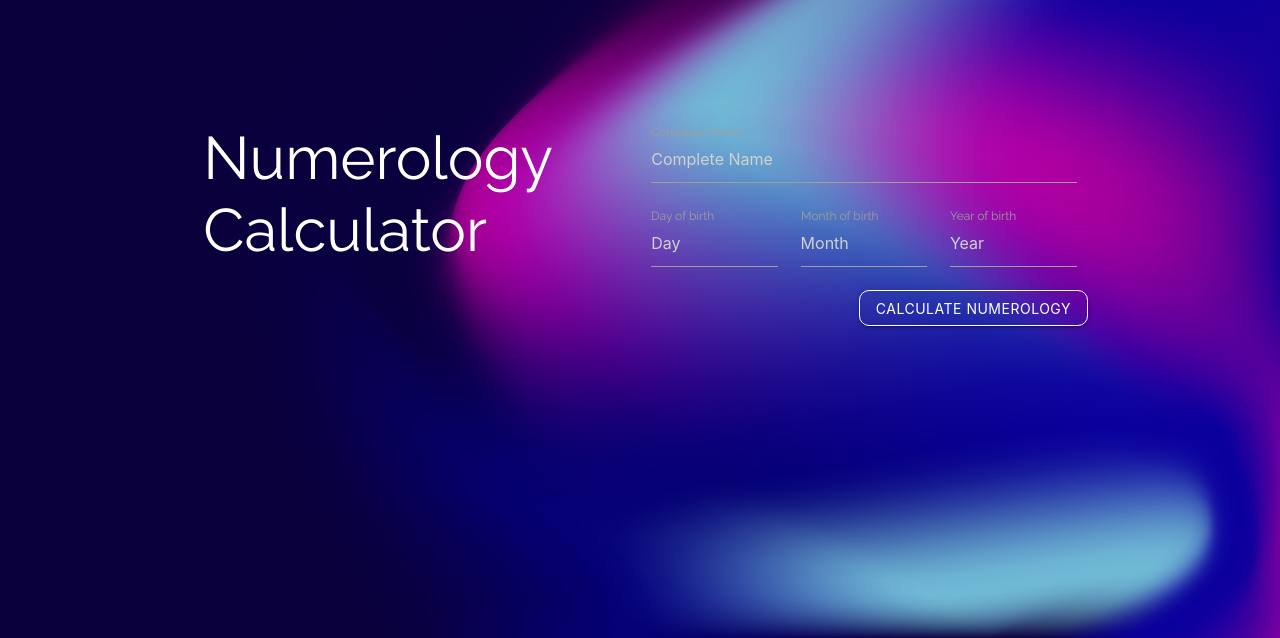
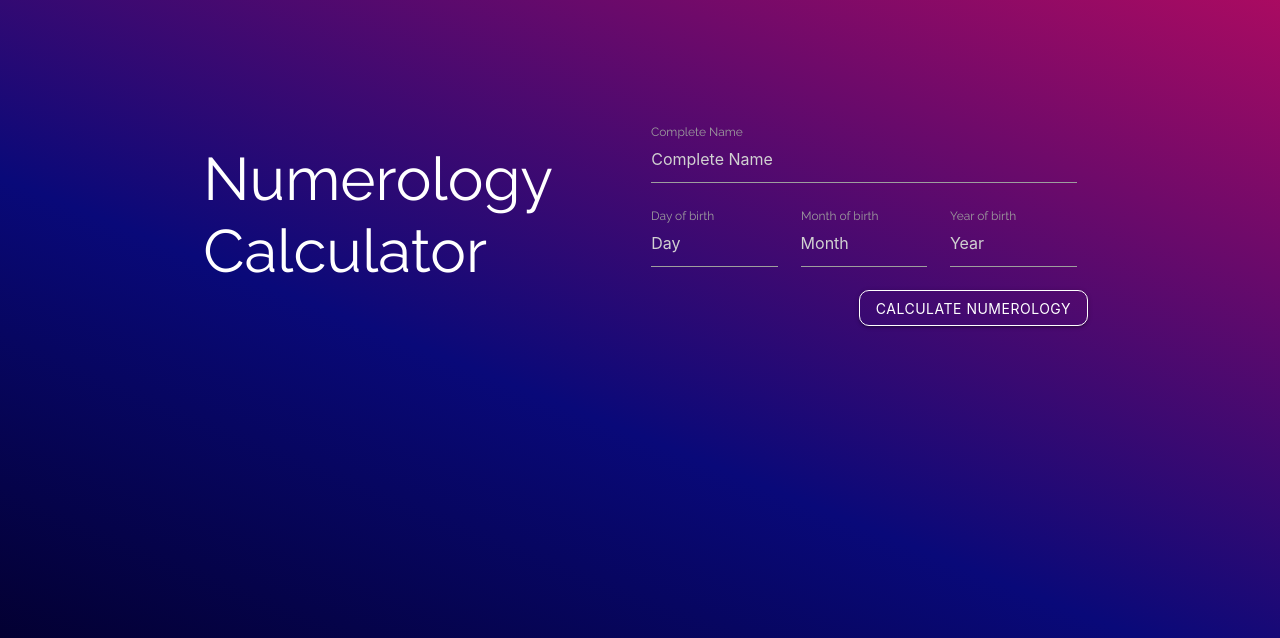
Before and after one commit to cristinapicatoste/numerology_calculator, a plain HTML site: page index.html in a window 1280 px wide. Shown: the part 162-800 px from the top of the page. Drawn offline with nearby package versions, Linux system fonts and the light colour scheme.

Commit message:
Uploaded css file / background gradient

```diff
--- a/css/styles.css
+++ b/css/styles.css
@@ -4,7 +4,9 @@ font-family: 'Quicksand', sans-serif;
 font-family: 'Raleway', sans-serif; */
 
 body {
-    background-image: url(/images/fondo.png);
+    background: rgb(3,0,50);
+    background: linear-gradient(22deg, rgba(3,0,50,1) 0%, rgba(9,9,121,1) 35%, rgba(207,11,92,1) 100%);
+    /* background-image: url(/images/fondo.png); */
     background-repeat: no-repeat;
     background-size: cover;
     font-family: 'Raleway', sans-serif;
@@ -60,6 +62,8 @@ nav {
 @media screen and (min-width: 1001px) and (max-width: 1700px) {
     .h1-slideshow {
         font-size: 4rem;
+        padding: 5% 0 10%;
+
     }
 }
 
```
